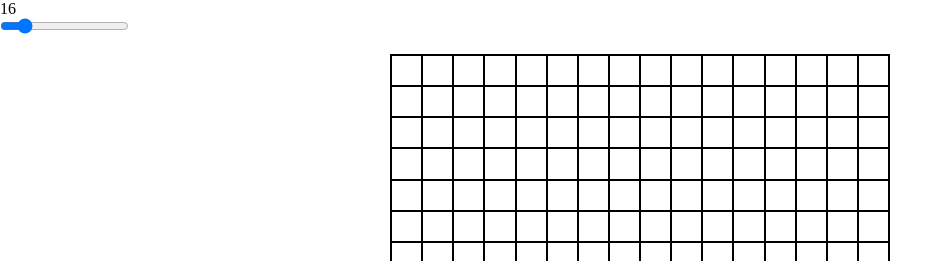
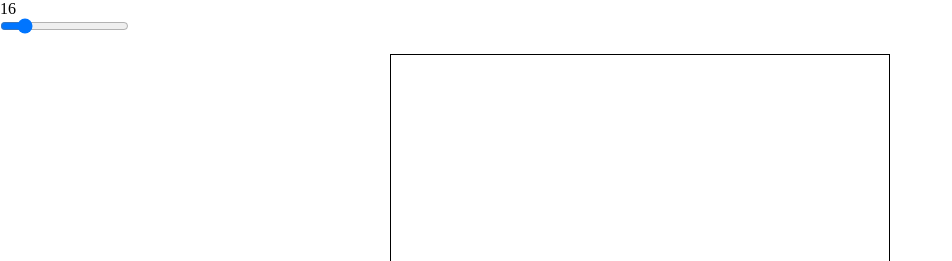
Before and after one commit to MahmoudTalass/Etch-a-Sketch, a plain HTML site: page index.html in a window 1280 px wide. Shown: the top 261 px of the page, without its empty margins (0-952 px from the left). Drawn offline with Linux system fonts and the light colour scheme.

Commit message:
Comment out border of divs inside the grid

```diff
--- a/styles.css
+++ b/styles.css
@@ -17,7 +17,7 @@
     flex-grow: 1;
     flex-shrink: 0;
     width: 0.5rem;
-    border: 0.5px solid black;
+    /* border: 0.5px solid black; */
 }
 
 .highlight {
```
